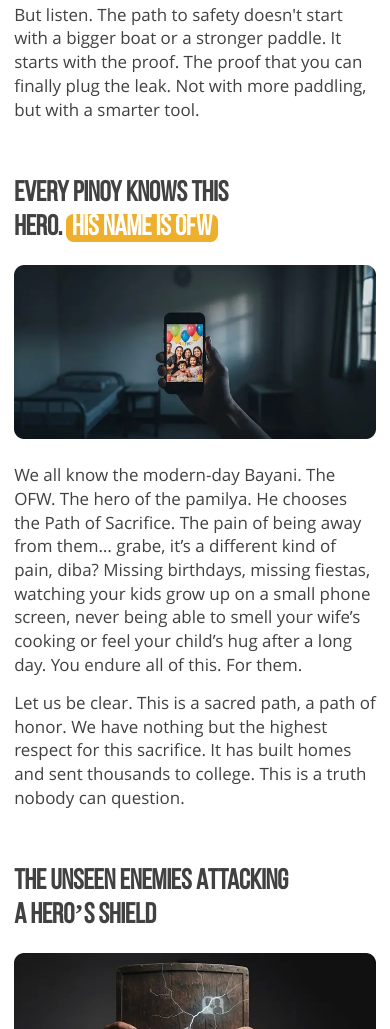
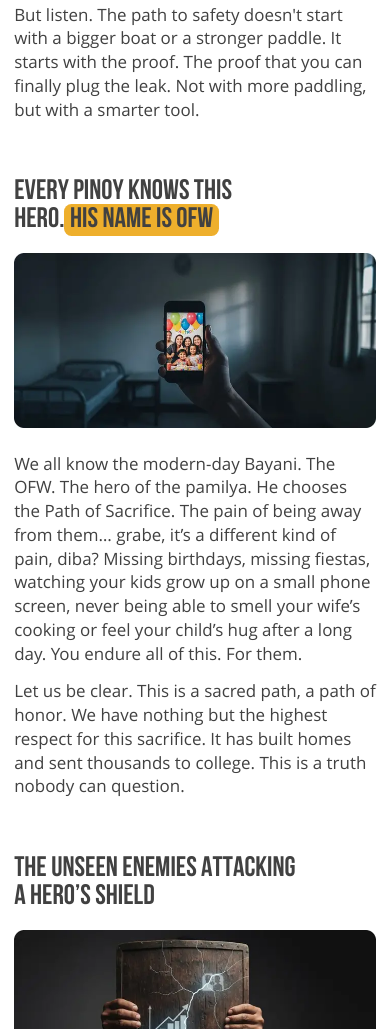
Before and after one commit to itsFide/clarizeno, a website: page public/index.html in a window 390 px wide. Shown: the part 971-2000 px from the top of the page. Drawn offline with nearby package versions, Linux system fonts and the light colour scheme.

Commit message:
fix shape

```diff
--- a/src/sass/block/_hero.scss
+++ b/src/sass/block/_hero.scss
@@ -18,7 +18,7 @@
 
     &__title {
         font-size: 60px;
-        line-height: 100%;
+        line-height: 60px;
         & span{
             background: transparent;
             padding: 0;
@@ -74,7 +74,7 @@
 
         &__title {
             font-size: 3.125vw;
-            line-height: 100%;
+            line-height: 3.125vw;
             & span{
                 &::before{
 
@@ -112,6 +112,7 @@
 
         &__title {
             font-size: 7.813vw;
+            line-height: 7.813vw;
             & span{
                 &::before{
 
@@ -152,6 +153,8 @@
 
         &__title {
             font-size: 8.213vw;
+            line-height: 8.213vw;
+
             & span{
                 &::before{
 
--- a/src/sass/block/_pinoy.scss
+++ b/src/sass/block/_pinoy.scss
@@ -6,7 +6,21 @@
 
     &__title {
         & span{
-            padding: 0 14px;
+            padding-left: 14px;
+            &::before{
+                content: '';
+                width: 260px;
+                height: 64px;
+                border-radius: 15px;
+                background: $orange;
+                position: absolute;
+                left: 0;
+                top: 50%;
+                transform: translateY(-50%);
+                width: 260px;
+                height: 64px;
+                z-index: -1;
+            }
         }
     }
 
@@ -36,7 +50,12 @@
 
         &__title {
             & span{
-                padding: 0 0.729vw;
+                padding-left: 0.729vw;
+                &::before{
+                    width: 13.542vw;
+                    height: 3.333vw;
+                    border-radius: 0.781vw;
+                }
             }
         }
 
@@ -63,7 +82,12 @@
 
         &__title {
             & span{
-                padding: 0 1.823vw;
+                padding-left: 1.823vw;
+                &::before{
+                    width: 33.854vw;
+                    height: 8.333vw;
+                    border-radius: 1.953vw;
+                }
             }
         }
 
@@ -91,7 +115,12 @@
         &__title {
             width: 59.971vw;
             & span{
-                padding: 0 1.449vw;
+                padding-left: 1.449vw;
+                &::before{
+                    width: 39.614vw;
+                    height: 8.213vw;
+                    border-radius: 1.932vw;
+                }
             }
         }
 
--- a/src/sass/main.scss
+++ b/src/sass/main.scss
@@ -10,8 +10,8 @@ html{
 
 @font-face {
     font-family: "Bebas Book";
-    src: url("../font/bebasneueregular-2.woff2");
-    font-weight: 400;
+    src: url("../font/BebasNeueCyrillic.woff2");
+    font-weight: 700;
     font-display: swap;
 }
 @font-face {
@@ -87,29 +87,33 @@ $gray-light:#4D5059;
   color: $gray;
   font-family: "Bebas Book";
   font-weight: 700;
-  line-height: 120%;
+  line-height: 46px;
   & span{
-    color: #fff;
-    background-color: $orange;
-    padding: 0 9px;
-    border-radius: 15px;
+    // color: #fff;
+    position: relative;
+    // background-color: $orange;
+    // padding: 0 9px;
+    // border-radius: 15px;
   }
   @media screen and (max-width: 1919px) {
+    line-height: 2.396vw;
     & span{
-      padding: 0 0.469vw;
-      border-radius: 0.781vw;
+      // padding: 0 0.469vw;
+      // border-radius: 0.781vw;
     }
   }
   @media screen and (max-width: 1024px) {
+    line-height: 5.99vw;
     & span{
-      padding: 0 1.172vw;
-      border-radius: 1.953vw;
+      // padding: 0 1.172vw;
+      // border-radius: 1.953vw;
     }
   }
   @media screen and (max-width: 650px) {
+    line-height: 7.246vw;
     & span{
-      padding: 0 1.208vw;
-      border-radius: 1.932vw;
+      // padding: 0 1.208vw;
+      // border-radius: 1.932vw;
     }
   }
 }
```
Also changed, not shown: public/index.html (+1 -1 lines), src/html/chunk/pinoy.html (+1 -1 lines), public/css/main.css, public/css/main.min.css, public/font/BebasNeueCyrillic.woff2 (added), src/font/BebasNeueCyrillic.woff2 (added).
